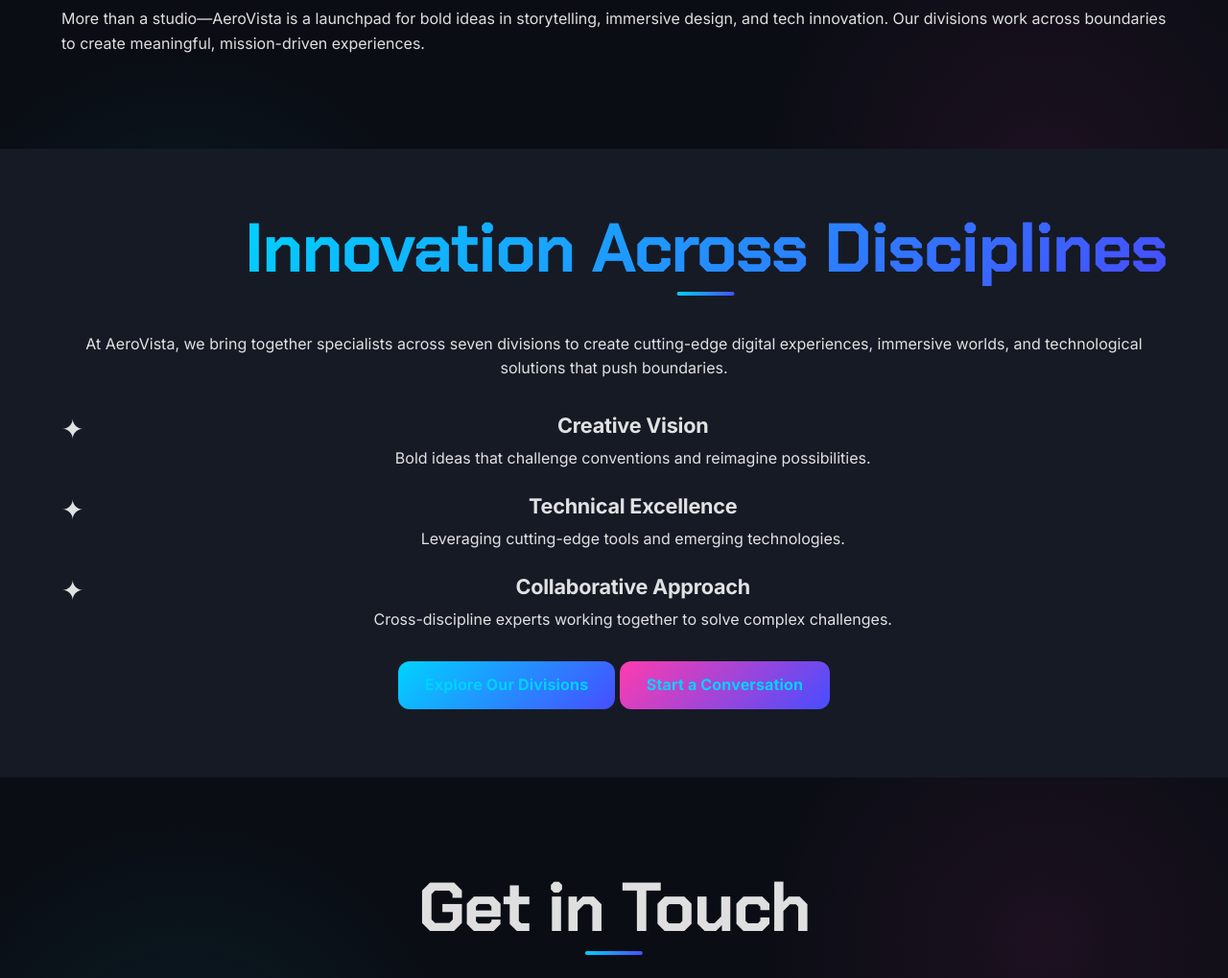
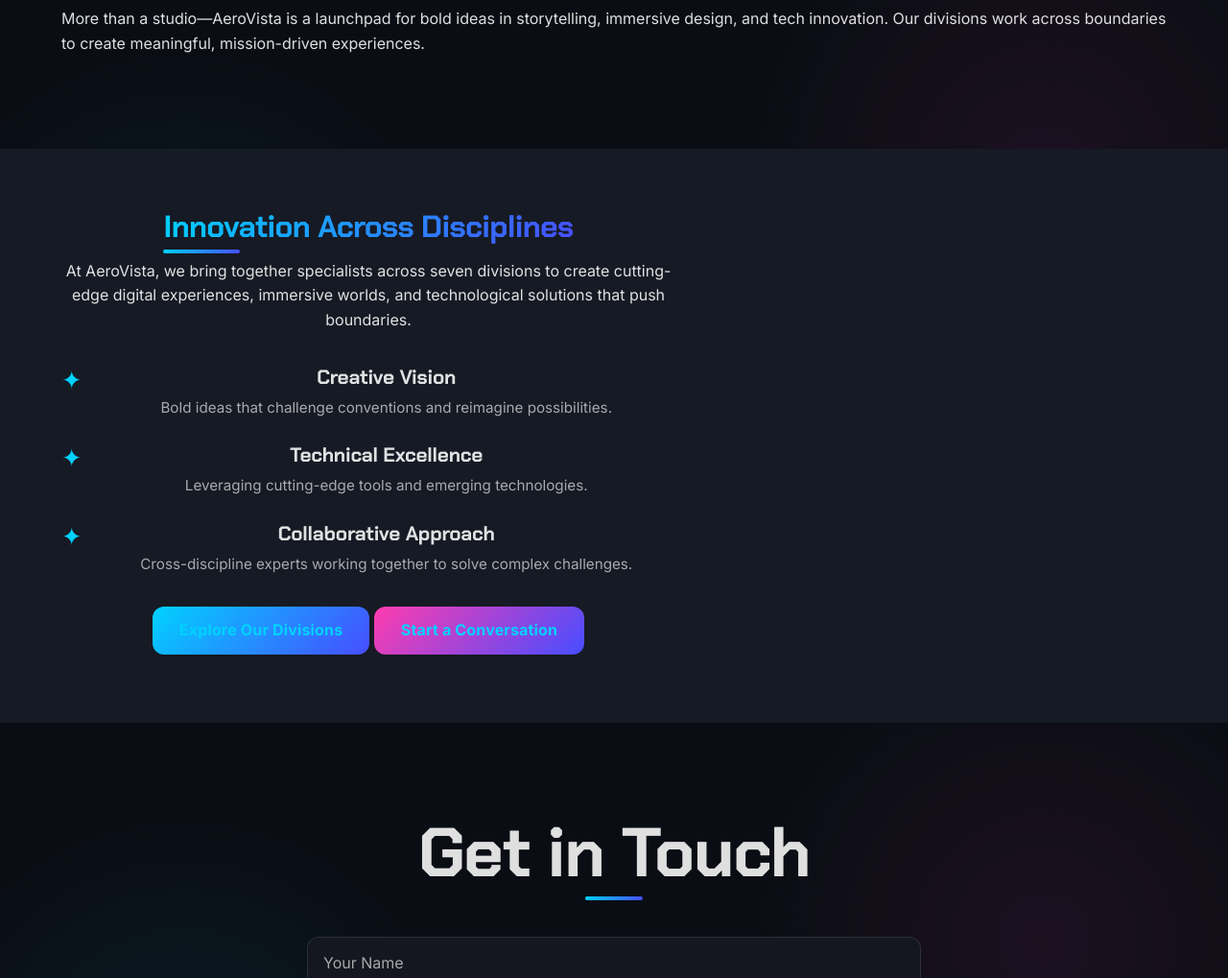
Before and after one commit to bizlipp/aerovista-site, a website: page index.html in a window 1280 px wide. Shown: the part 860-1879 px from the top of the page at 96% size. Drawn offline with Linux system fonts and the light colour scheme.

Commit message:
Fix feature list font sizing for better balance

```diff
--- a/styles.css
+++ b/styles.css
@@ -1093,7 +1093,7 @@
 .feature-icon {
   font-size: 1.5rem;
   line-height: 1;
-  color: var(--accent-color);
+  color: var(--color-accent);
   margin-top: 0.25rem;
   flex-shrink: 0;
 }
@@ -1103,26 +1103,60 @@
 }
 
 .feature-text h3 {
-  font-size: 1.25rem;
+  font-size: 1.2rem;
   margin: 0 0 0.5rem 0;
   line-height: 1.3;
-  font-family: var(--heading-font);
+  font-family: var(--font-heading);
   font-weight: 600;
 }
 
 .feature-text p {
-  font-size: 1rem;
+  font-size: 0.95rem;
   margin: 0;
   line-height: 1.5;
-  color: var(--text-color-secondary);
+  color: var(--color-text-soft);
 }
 
 @media (min-width: 768px) {
   .feature-text h3 {
-    font-size: 1.35rem;
+    font-size: 1.3rem;
   }
 
   .feature-icon {
+    font-size: 1.6rem;
+  }
+}
+
+/* CTA section */
+.cta-section .cta-content {
+  max-width: 640px;
+}
+
+.cta-section .cta-content h2 {
+  font-size: 2rem;
+  margin-bottom: 1rem;
+  text-align: left;
+  left: 0;
+  transform: none;
+}
+
+.cta-section .cta-content h2::after {
+  left: 0;
+  transform: none;
+  width: 80px;
+}
+
+.cta-section .cta-content > p {
+  font-size: 1rem;
+  margin-bottom: 2rem;
+}
+
+.cta-section .feature-list {
+  margin: 2rem 0;
+}
+
+@media (max-width: 768px) {
+  .cta-section .cta-content h2 {
     font-size: 1.75rem;
   }
 }
```
